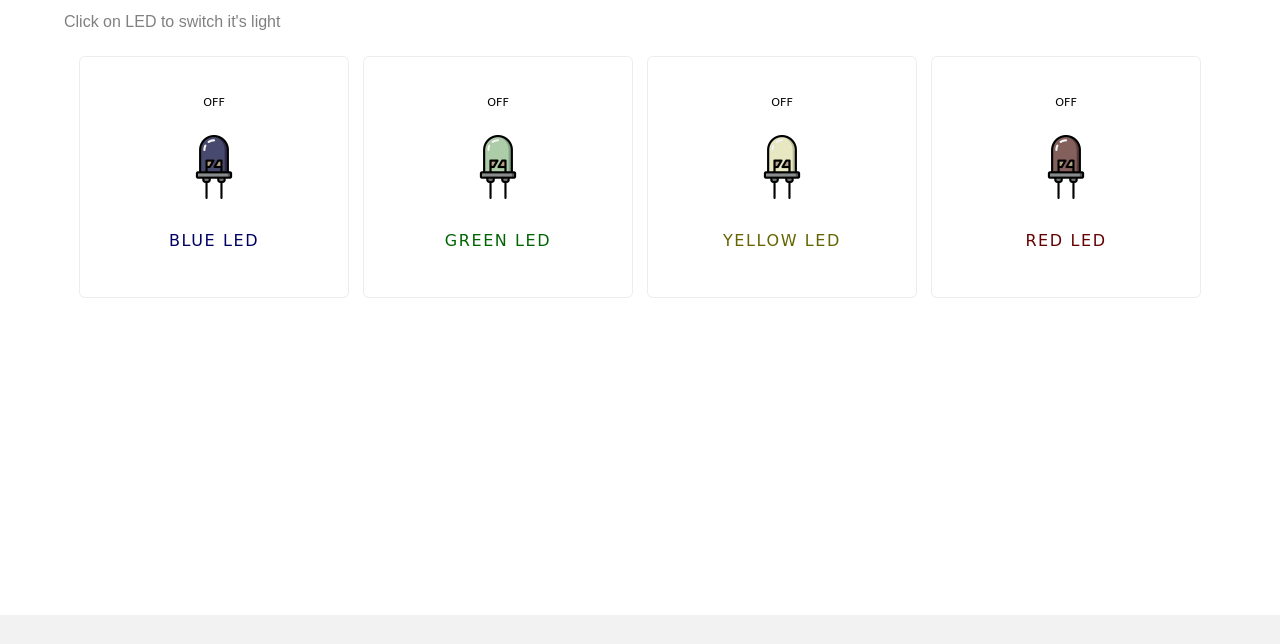
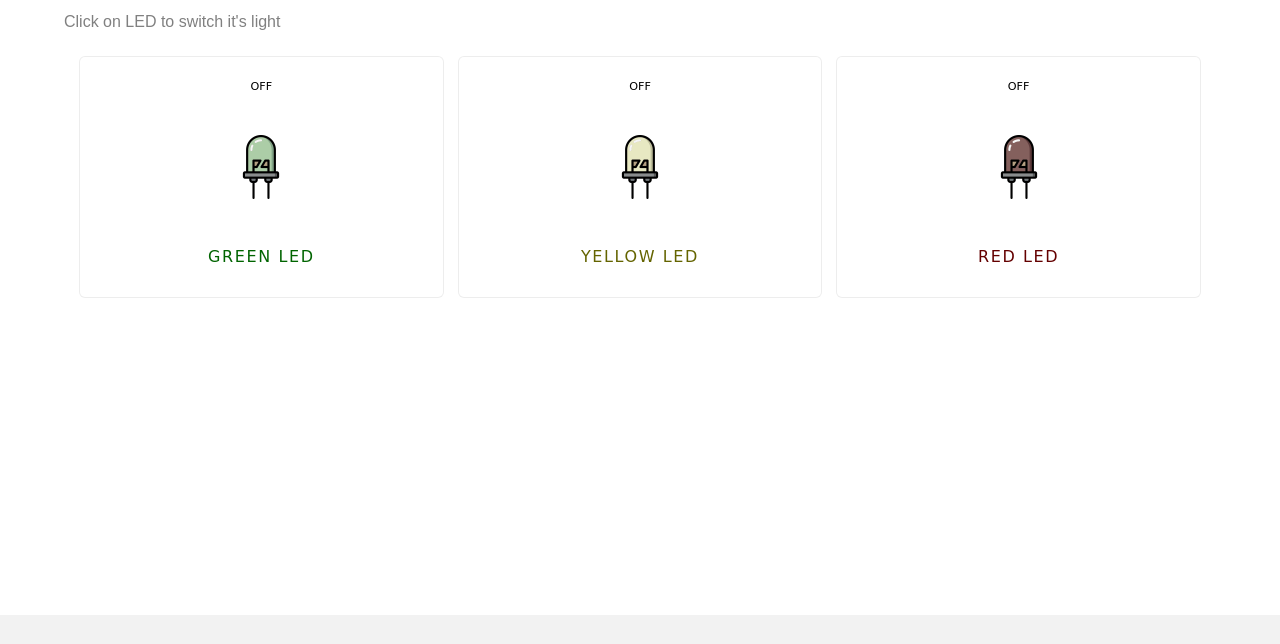
Before and after one commit to jaderAdriel/led-switch-esp8266, a website built with webpack: page docs/index.html in a window 1280 px wide. Shown: the part 105-749 px from the top of the page. Built offline with nearby package versions, Linux system fonts and the light colour scheme; some packages are replaced by stand-ins of ours; no server answers; the database is empty; a web font is replaced by a local one.

Commit message:
remove input for blue led

```diff
--- a/docs/assets/style/scss/style.scss
+++ b/docs/assets/style/scss/style.scss
@@ -105,7 +105,9 @@ html, body {
                 height: 11em;
             }
             @media (prefers-color-scheme: dark) {
-                box-shadow: rgba(175, 175, 175, 0.25) 0px 0px 0px 1px;
+                -webkit-box-shadow: inset 0px 0px 200px 3px rgba(191,191,191,0.11);
+                -moz-box-shadow: inset 0px 0px 200px 3px rgba(191,191,191,0.11);
+                box-shadow: inset 0px 0px 200px 3px rgba(191,191,191,0.11);
 
             }
 
@@ -116,8 +118,8 @@ html, body {
             .wrapper {
                 position: relative;
                 width: 100%;
-                height: 8em;
-                width: 4em;
+                height: 10em;
+                max-width: 8em;
             }
 
             input[name='led__state'] {
@@ -150,7 +152,7 @@ html, body {
                     &[data-led='red'] .led__icon{
                         position: relative;
 
-                        filter: drop-shadow($offsetX $offsetY $blur rgb(255, 0, 0))
+                        filter:  drop-shadow($offsetX $offsetY $blur rgb(255, 0, 0))
                                 drop-shadow($offsetX $offsetY calc($blur - 2mm) rgba(255, 0, 0, 0.5));
 
                         @media (prefers-color-scheme: dark) {
@@ -214,6 +216,8 @@ html, body {
                 .led__icon {
                     height: 100%;
                     width: 100%;
+                    max-width: 4em;
+                    max-height: 8em;
                     object-fit: contain;
                     transition: filter 0.5s ease-in-out;
                     filter: grayscale(80%);
@@ -279,7 +283,7 @@ main {
     background-color: #2f2f2f;
 
     @media (prefers-color-scheme: dark) {
-        background-color: #04293a6b;
+        background-color: #0a11136b;
         color: #FFF;
         .person a {
             color: #fffb;
--- a/docs/index.html
+++ b/docs/index.html
@@ -31,15 +31,7 @@
                     <form action="" id="led-form">
                         <ul id="led_list">
 
-                            <li class="field">
-                                <div class="wrapper">
-                                    <input type="checkbox" name="led__state" id="blue_led">
-                                    <div class="field__image" data-led="blue">
-                                        <img src="assets/image/led_icons/blue_led_switched-on.png" class="led__icon" alt="blue_led-icon">
-                                    </div>
-                                </div>
-                                <label for="blue_led" class="led__name"> blue Led </label>
-                            </li>
+
 
                             <li class="field">
                                 <div class="wrapper">
```
Also changed, not shown: docs/assets/style/css/style.css, 1 other file.
